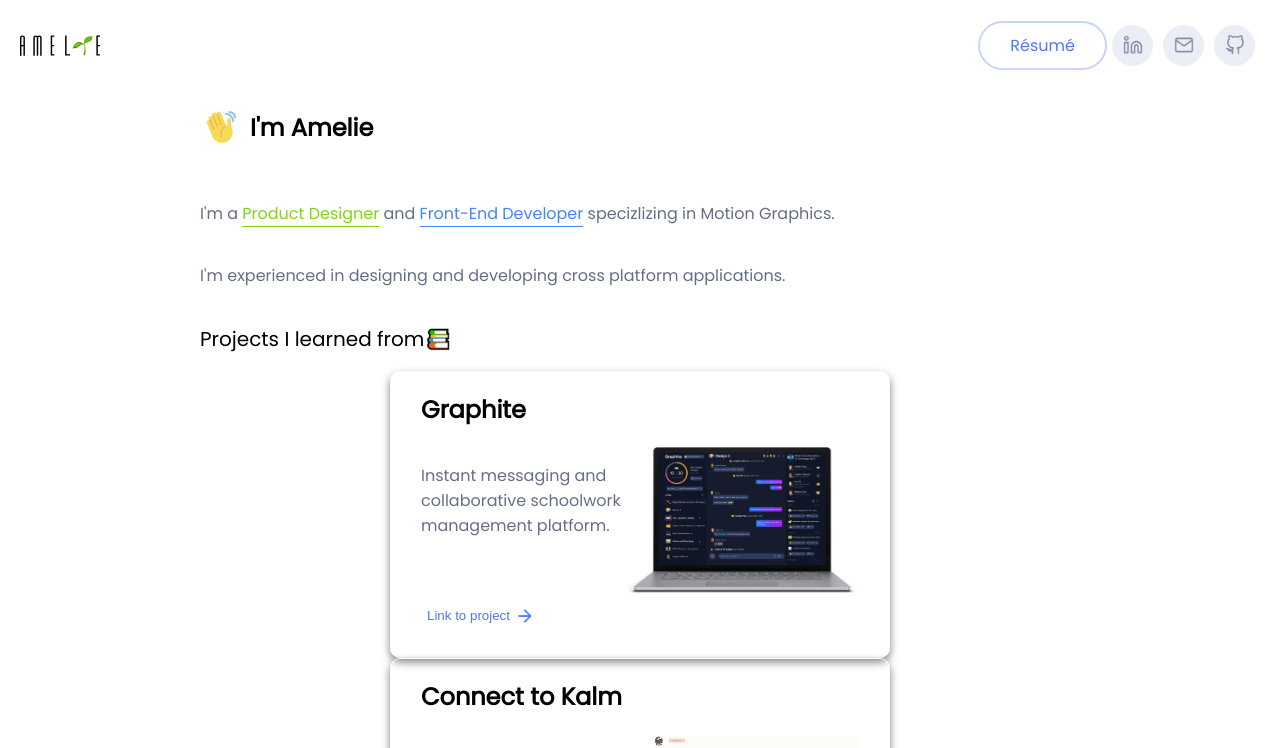
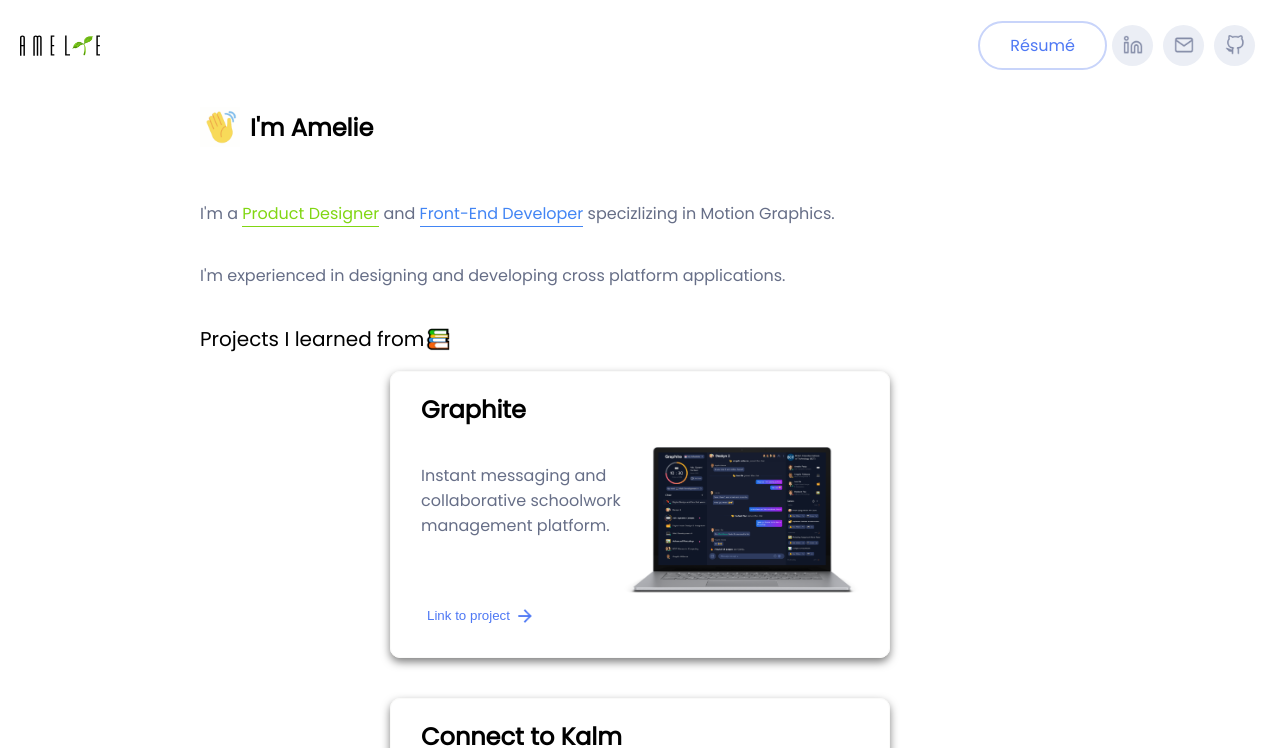
Before and after one commit to apanjapi/apanjapi, a Next.js app: page / in a window 1280 px wide. Shown: the top 748 px of the page. Built offline with nearby package versions, Linux system fonts and the light colour scheme.

Commit message:
fix card spacing

```diff
--- a/styles/components/previewCard.scss
+++ b/styles/components/previewCard.scss
@@ -5,7 +5,7 @@
   border: 1px solid #fafaf9;
   box-shadow: 0px 4px 8px rgba(0, 0, 0, 0.5);
   border-radius: 10px;
-  margin: 0 20px;
+  margin: 0 20px 40px 20px;
   max-width: 500px;
 }
 
--- a/styles/home.scss
+++ b/styles/home.scss
@@ -72,5 +72,4 @@
   display: flex;
   flex-flow: row wrap;
   justify-content: center;
-  margin-bottom: 40px;
 }
```
